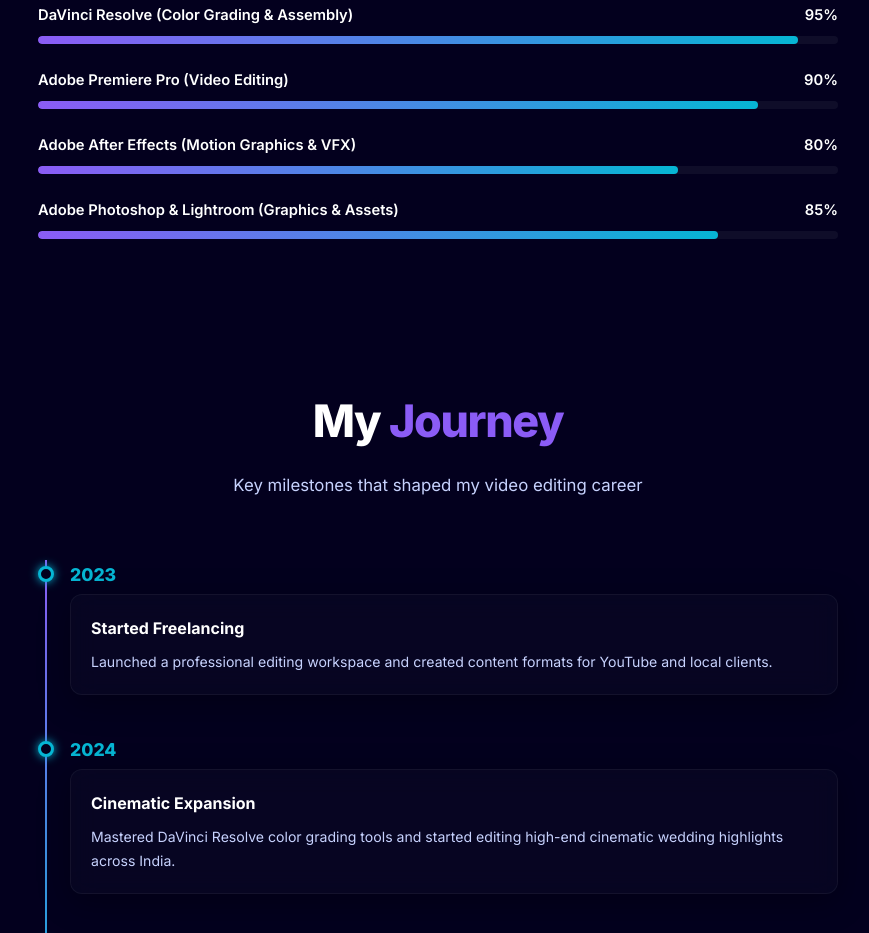
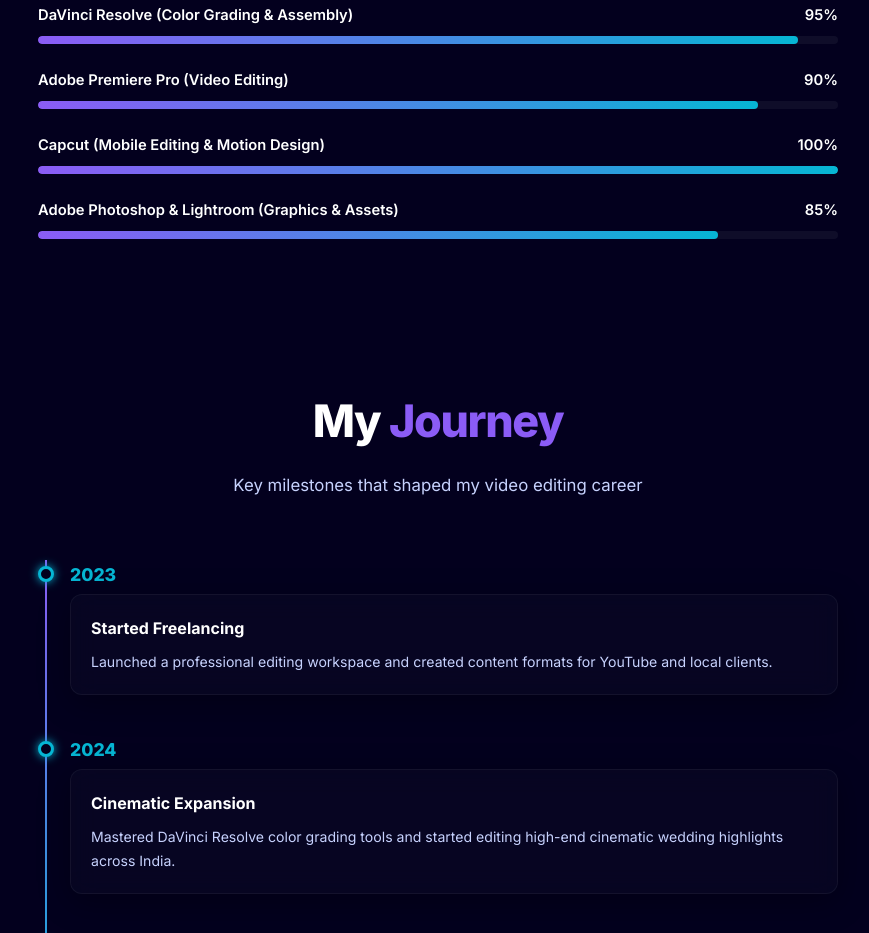
Before and after one commit to ShahParth29/portfolio, a plain HTML site: page frontend/about.html in a window 1280 px wide. Shown: the part 1670-2603 px from the top of the page, without its empty margins (202-1071 px from the left). Drawn offline with Linux system fonts and the light colour scheme; no server answers.

Commit message:
Replace After Effects with Capcut in About and add Capcut to home tools

```diff
--- a/frontend/about.html
+++ b/frontend/about.html
@@ -108,11 +108,11 @@
                     </div>
                     <div class="mastery-item fade-in">
                         <div class="mastery-info">
-                            <span>Adobe After Effects (Motion Graphics & VFX)</span>
-                            <span>80%</span>
+                            <span>Capcut (Mobile Editing & Motion Design)</span>
+                            <span>100%</span>
                         </div>
                         <div class="mastery-bar-track">
-                            <div class="mastery-bar-fill" data-target-value="80"></div>
+                            <div class="mastery-bar-fill" data-target-value="100"></div>
                         </div>
                     </div>
                     <div class="mastery-item fade-in">
```
Also changed, not shown: frontend/index.html (+3 -0 lines).
